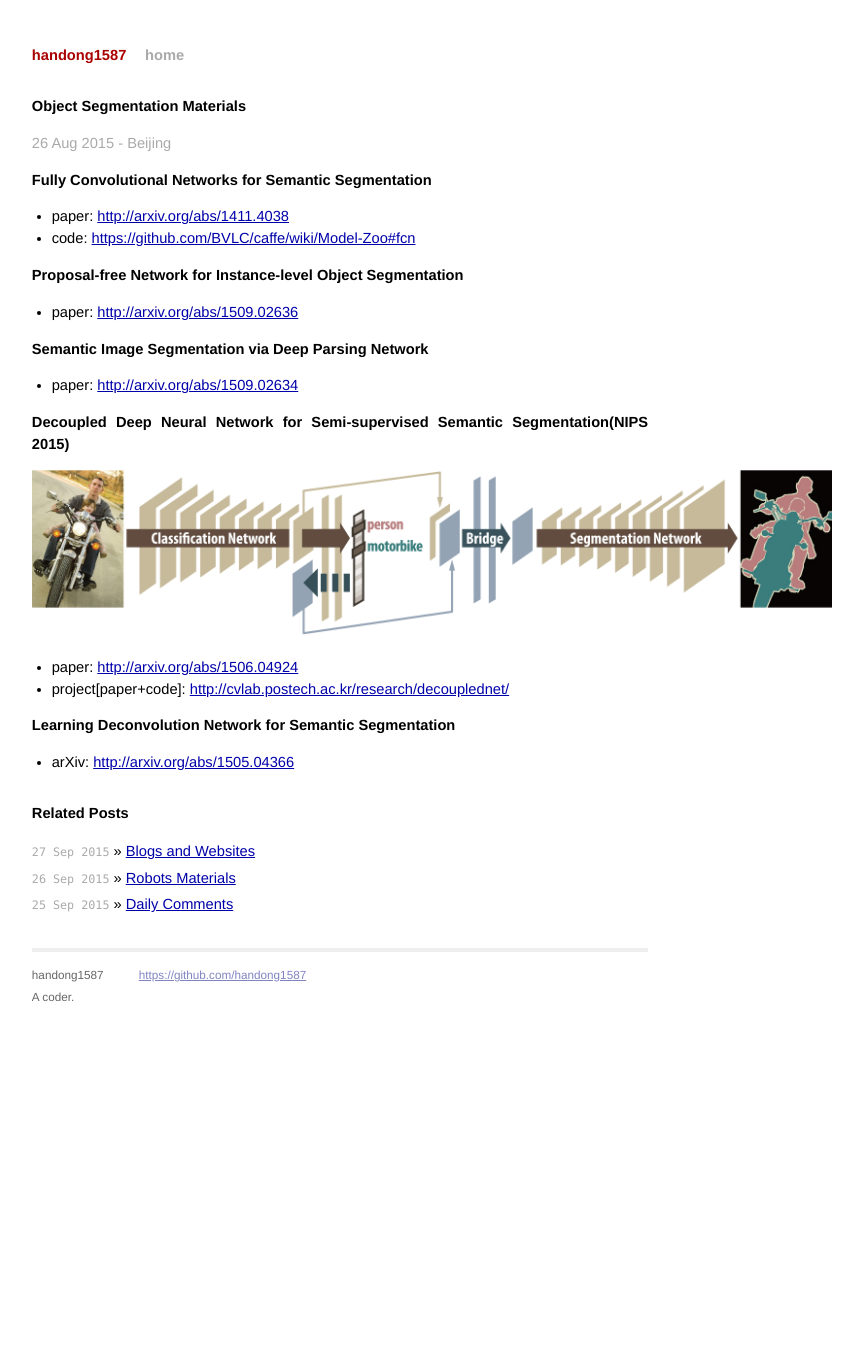
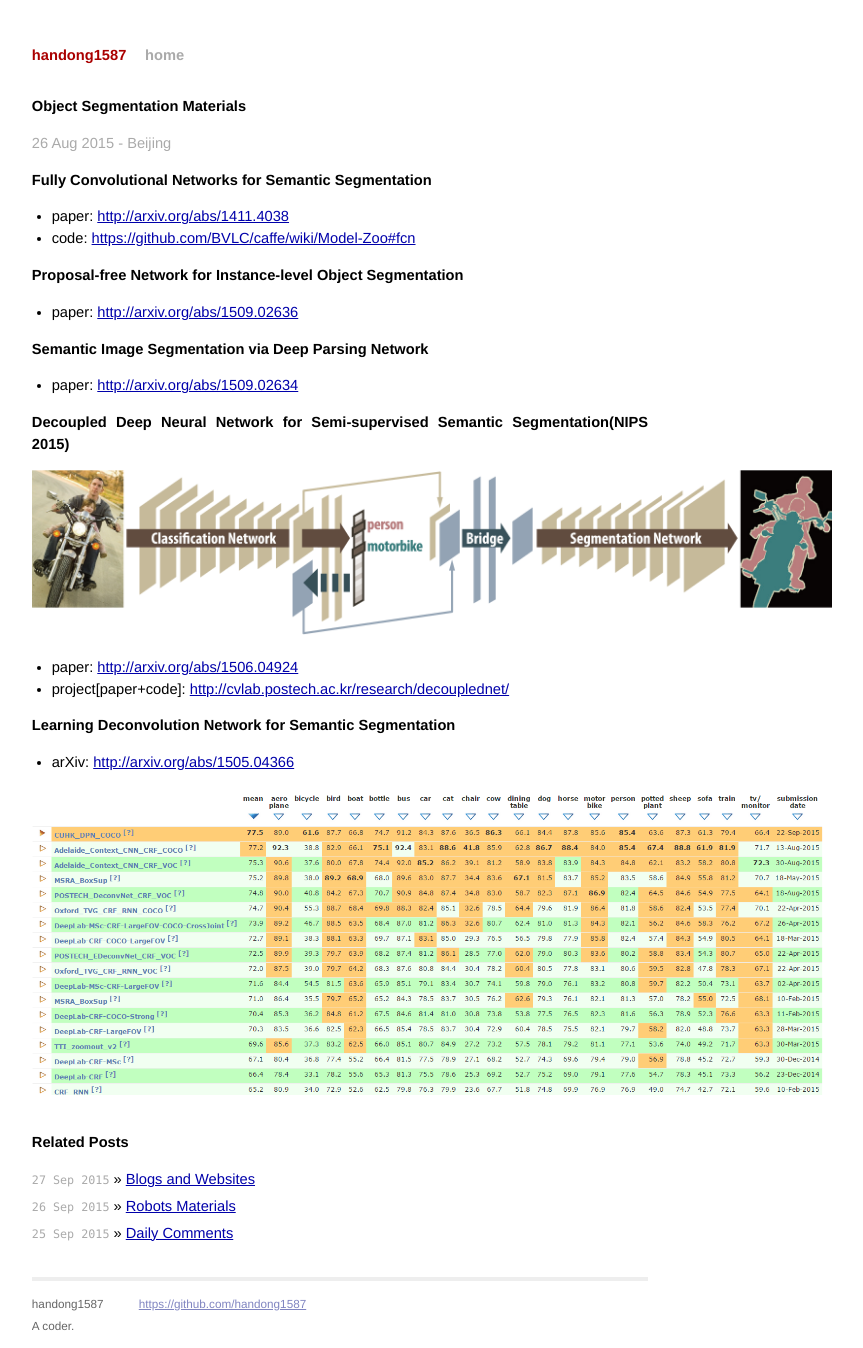
Before and after one commit to handong1587/handong1587.github.io, a Jekyll site: the page built from _posts/deep_learning/2015-08-26-object-segmentation-materials.md, in a window 1280 px wide. Shown: the whole page, without its empty margins (300-1163 px from the left). Built offline with Jekyll 4.4.1, drawn with Linux system fonts in a browser that asks for light colours; Markdown is read by kramdown in place of the engine named in the settings; comment, search, counter and statistics services are not loaded; before the commit the page ends 1020 px from its top, so only the background shows below that.

Commit message:
update md

```diff
--- a/_posts/deep_learning/2015-08-26-object-segmentation-materials.md
+++ b/_posts/deep_learning/2015-08-26-object-segmentation-materials.md
@@ -32,3 +32,5 @@ title: Object Segmentation Materials
 **Learning Deconvolution Network for Semantic Segmentation**
 
 - arXiv: [http://arxiv.org/abs/1505.04366](http://arxiv.org/abs/1505.04366)
+
+<img src="/assets/object-segmentation-materials/PSACAL-VOC-2012-Seg-Leaderboard.png" width="800" />
```
Also changed, not shown: assets/object-segmentation-materials/PSACAL-VOC-2012-Seg-Leaderboard.png (added).
